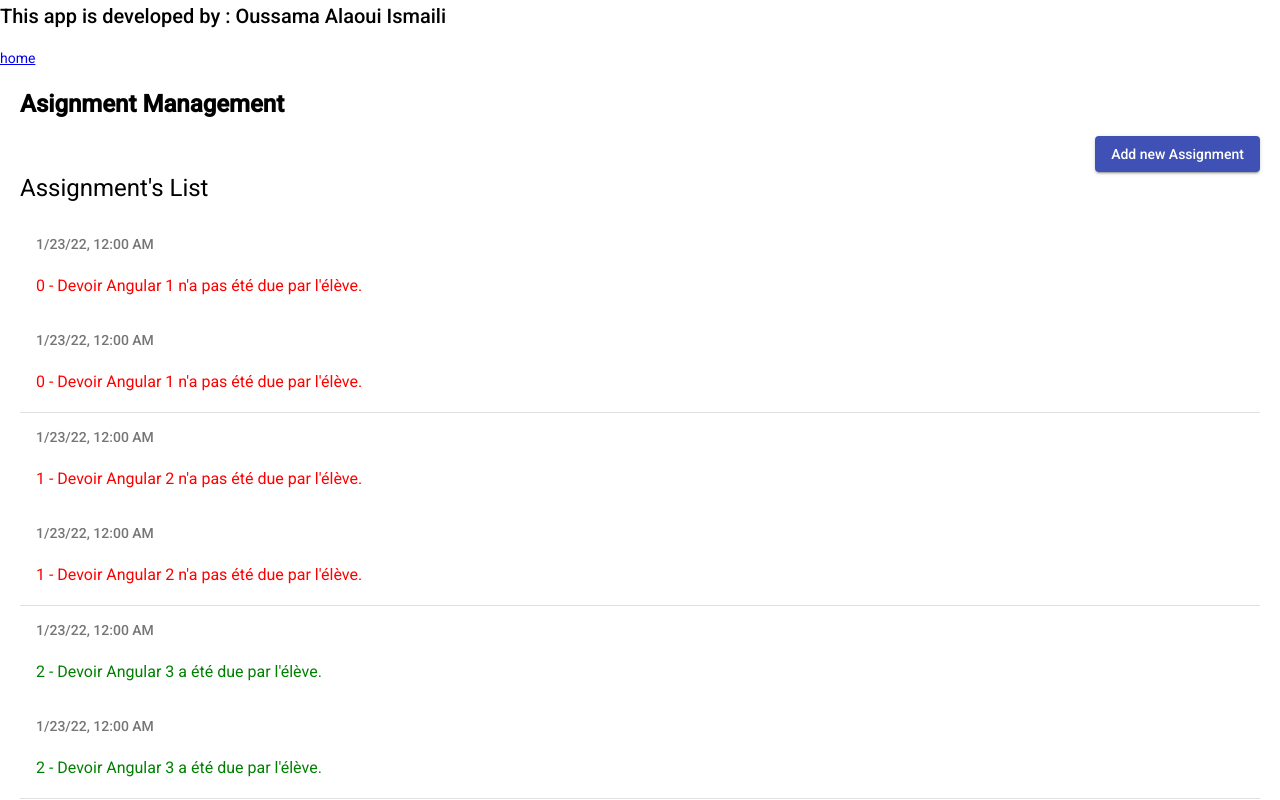
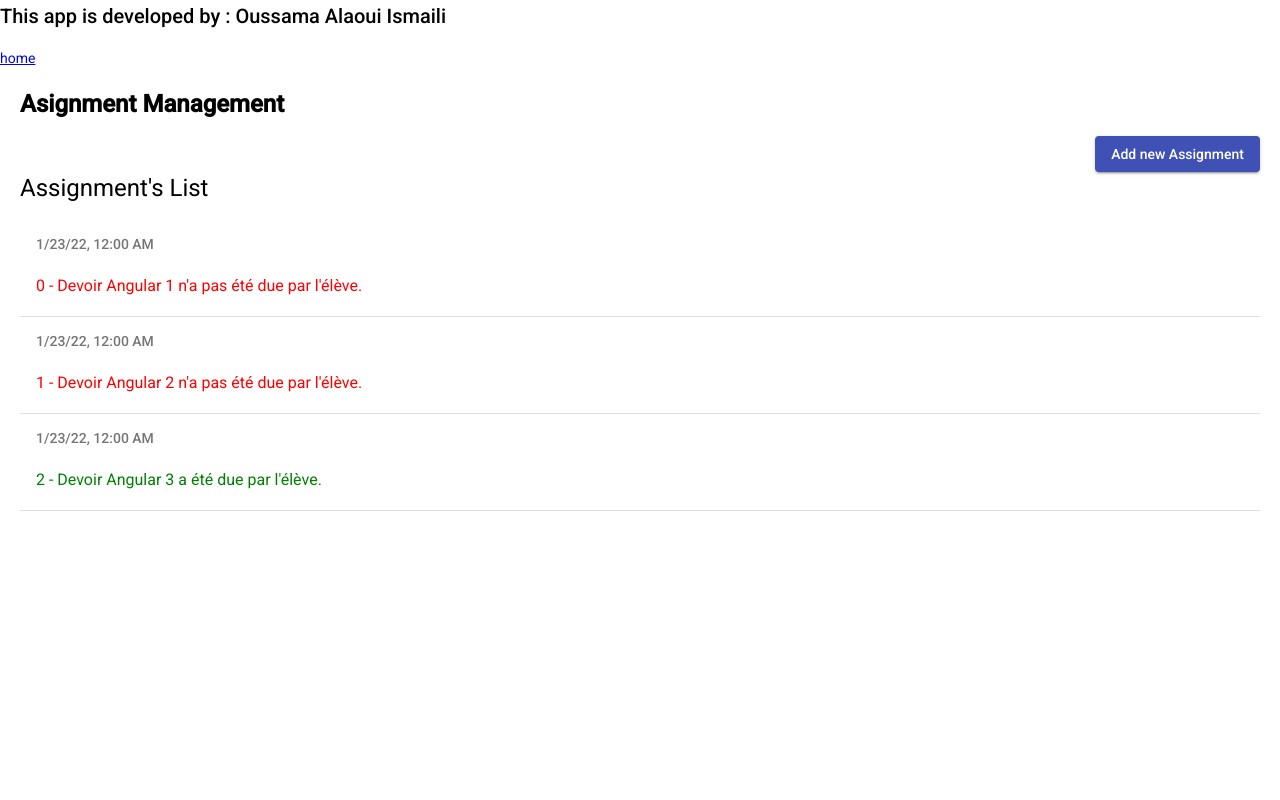
Before and after one commit to OussamaAlaoui/angulair-assignment-app, an Angular app: page / in a window 1280 px wide. Built offline with nearby package versions, Linux system fonts and the light colour scheme.

Commit message:
fix repeated code

```diff
--- a/src/app/assignments/assignments.component.html
+++ b/src/app/assignments/assignments.component.html
@@ -12,20 +12,8 @@
   <!-- <mat-divider></mat-divider> -->
   <span> <h1>Assignment's List</h1>
     <mat-list *ngFor="let assignment of assignments; let i= index">
-      <div class="list-item">
-        <h3 mat-subheader> {{ assignment.dueDate | date :'short'}}</h3>
-        <mat-list-item (click)="assignmentClick(assignment)">
-          <p appRendu *ngIf="assignment.due; else nonsoumis">
-            {{ i }} - {{ assignment.name }} a été due par l'élève.
-          </p>
 
-          <ng-template #nonsoumis>
-            <p appNonRendu>
-              {{ i }} - {{ assignment.name }} n'a pas été due par l'élève.
-            </p>
-          </ng-template>
 
-        </mat-list-item></div>
 
       <h3 mat-subheader> {{ assignment.dueDate | date :'short'}}</h3>
       <mat-list-item (click)="assignmentClick(assignment)">
```
Also changed, not shown: src/app/assignments/assignments.component.ts (+9 -9 lines).
